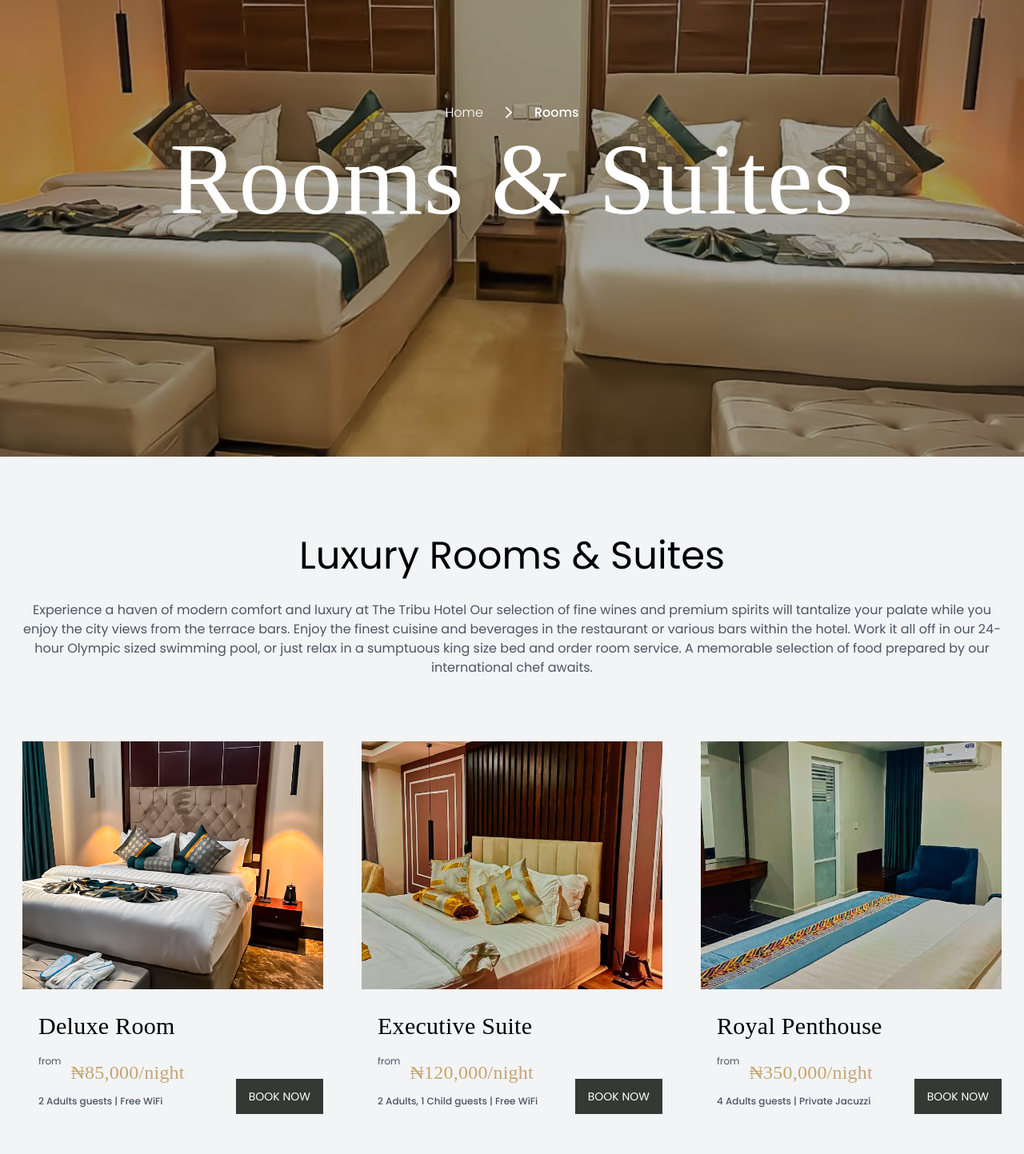
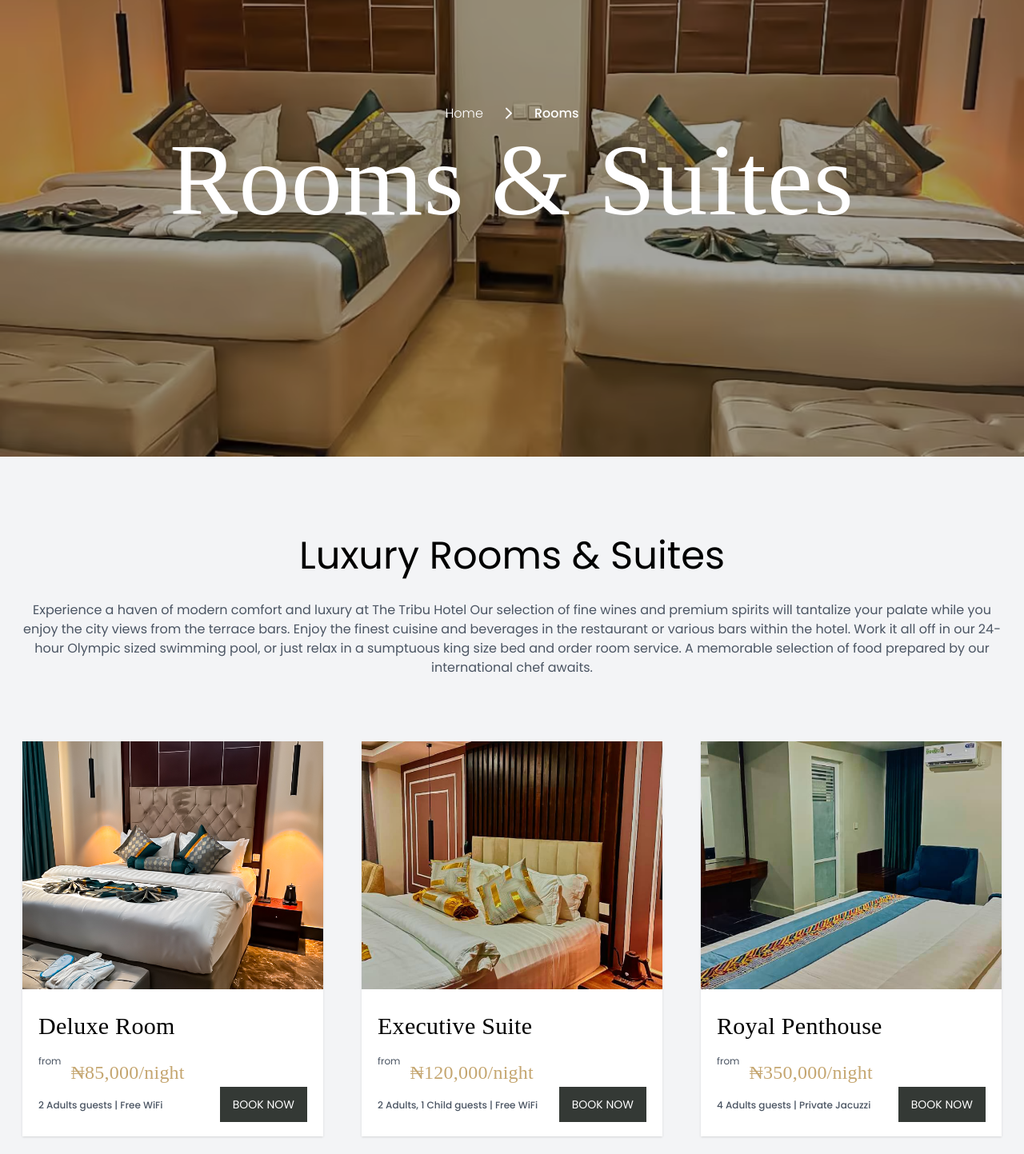
Before and after one commit to TheMoeEntity/tribu-hotel-redesign, a Next.js app: page /rooms in a window 1280 px wide. Shown: the part 260-1703 px from the top of the page at 80% size. Built offline with nearby package versions, Linux system fonts and the light colour scheme; no server answers; a web font is replaced by a local one.

Commit message:
`Reverted Hero component animation and text overlay to previous state`

```diff
--- a/src/app/rooms/page.tsx
+++ b/src/app/rooms/page.tsx
@@ -29,7 +29,10 @@
         <div className="mt-20 w-full grid mb-20 gap-8 grid-cols-1 md:grid-cols-2 lg:grid-cols-3">
           {rooms.map((x, i) => {
             return (
-              <div key={i} className="overflow-hidden mx-2 max-w-screen-sm">
+              <div
+                key={i}
+                className="overflow-hidden mx-2 max-w-screen-sm bg-white shadow"
+              >
                 <div className="relative">
                   <div className="absolute top-3 right-3 py-2 px-3 text-sm rounded-lg bg-[var(--greencal-primary)] text-white"></div>
                   <div className="w-full h-[250px] lg:h-[300px] xl:h-[310px]">
@@ -42,7 +45,7 @@
                   </div>
                 </div>
 
-                <div className="px-5 py-7 relative flex xl:flex-row flex-col gap-5 xl:items-end">
+                <div className="px-5 py-7 flex xl:flex-row flex-col gap-5 xl:items-end">
                   <article className="flex-1 flex flex-col gap-3">
                     <h2 className="mb-3 whitespace-nowrap font-bold text-left text-3xl text-gray-700">
                       <StyledFonts
@@ -61,17 +64,23 @@
                         />
                       </h2>
                     </span>
+                    <div className="w-full flex gap-5 justify-between items-center flex-col md:flex-row">
+                      <div>
+                        {" "}
                         <small className="text-gray-600 text-xs font-medium">
                           {x.guests} guests | {x.amenities[0]}
                         </small>
-                  </article>
-
+                      </div>
+                      <span>
                         <Link
                           href={"/rooms/" + x.slug}
-                    className="text-white absolute bottom-5 right-0 md:whitespace-nowrap text-center flex-1 w-fit py-3 px-4 text-sm bg-[#343935]"
+                          className="text-white md:whitespace-nowrap text-center flex-1 w-fit py-3 px-4 text-sm bg-[#343935]"
                         >
                           BOOK NOW
                         </Link>
+                      </span>
+                    </div>
+                  </article>
                 </div>
               </div>
             );
--- a/src/components/sections/home/Rooms/RoomSlider.tsx
+++ b/src/components/sections/home/Rooms/RoomSlider.tsx
@@ -53,7 +53,7 @@
                 </div>
               </div>
 
-              <div className="px-5 py-7 relative flex xl:flex-row flex-col gap-5 xl:items-end">
+              <div className="px-5 py-7 flex xl:flex-row flex-col gap-5 xl:items-end">
                 <article className="flex-1 flex flex-col gap-3">
                   <h2 className="mb-3 whitespace-nowrap font-bold text-left text-3xl text-gray-700">
                     <StyledFonts
@@ -72,17 +72,23 @@
                       />
                     </h2>
                   </span>
+                  <div className="w-full flex gap-5 justify-between items-center flex-col md:flex-row">
+                    <div>
+                      {" "}
                       <small className="text-gray-600 text-xs font-medium">
                         {x.guests} guests | {x.amenities[0]}
                       </small>
-                </article>
-
+                    </div>
+                    <span>
                       <Link
                         href={"/rooms/" + x.slug}
-                  className="text-white absolute bottom-5 right-5 md:whitespace-nowrap text-center flex-1 w-fit py-3 px-4 text-sm bg-[#343935]"
+                        className="text-white md:whitespace-nowrap text-center flex-1 w-fit py-3 px-4 text-sm bg-[#343935]"
                       >
                         BOOK NOW
                       </Link>
+                    </span>
+                  </div>
+                </article>
               </div>
             </div>
           );
--- a/src/components/shared/Hero.tsx
+++ b/src/components/shared/Hero.tsx
@@ -46,7 +46,17 @@
         className="object-cover w-full h-auto"
         onLoad={updateDimensions}
       />
-      <div className="absolute text-center flex flex-col space-y-20 md:gap-5 top-1/2 left-1/2 -translate-x-1/2  -translate-y-1/2 z-[9999] container ">
+      {!loading && (
+        <div
+          className="absolute bg-[rgba(0,0,0,0.35)]"
+          style={{
+            top: 0,
+            left: 0,
+            width: `${dimensions.width}px`,
+            height: `${dimensions.height}px`,
+          }}
+        >
+          <div className="absolute text-center flex flex-col space-y-20 md:gap-5 top-1/2 left-1/2 -translate-x-1/2  -translate-y-1/2  container ">
             <motion.div
               initial={{ y: "-100vh", opacity: 0 }}
               animate={{ y: 0, opacity: 1 }}
@@ -62,7 +72,8 @@
                 <span className="font-medium">{page}</span>
                 {slug && (
                   <React.Fragment>
-                <ChevronRight /> <span className="font-medium">{subPage}</span>
+                    <ChevronRight />{" "}
+                    <span className="font-medium">{subPage}</span>
                   </React.Fragment>
                 )}
               </div>
@@ -77,16 +88,7 @@
               </h1>
             </motion.div>
           </div>
-      {!loading && (
-        <div
-          className="absolute bg-[rgba(0,0,0,0.35)]"
-          style={{
-            top: 0,
-            left: 0,
-            width: `${dimensions.width}px`,
-            height: `${dimensions.height}px`,
-          }}
-        ></div>
+        </div>
       )}
     </section>
   );
```
Lines whose indentation alone changed are shown as unchanged.
